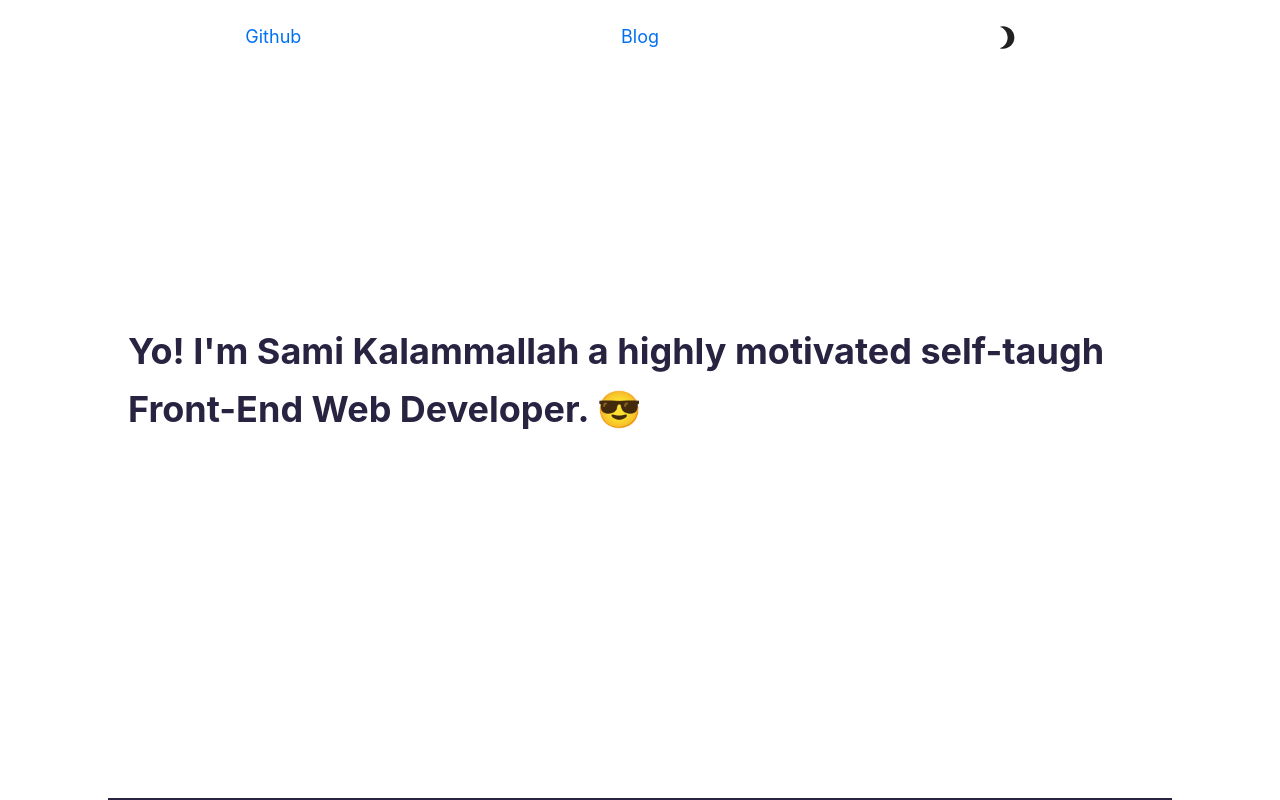
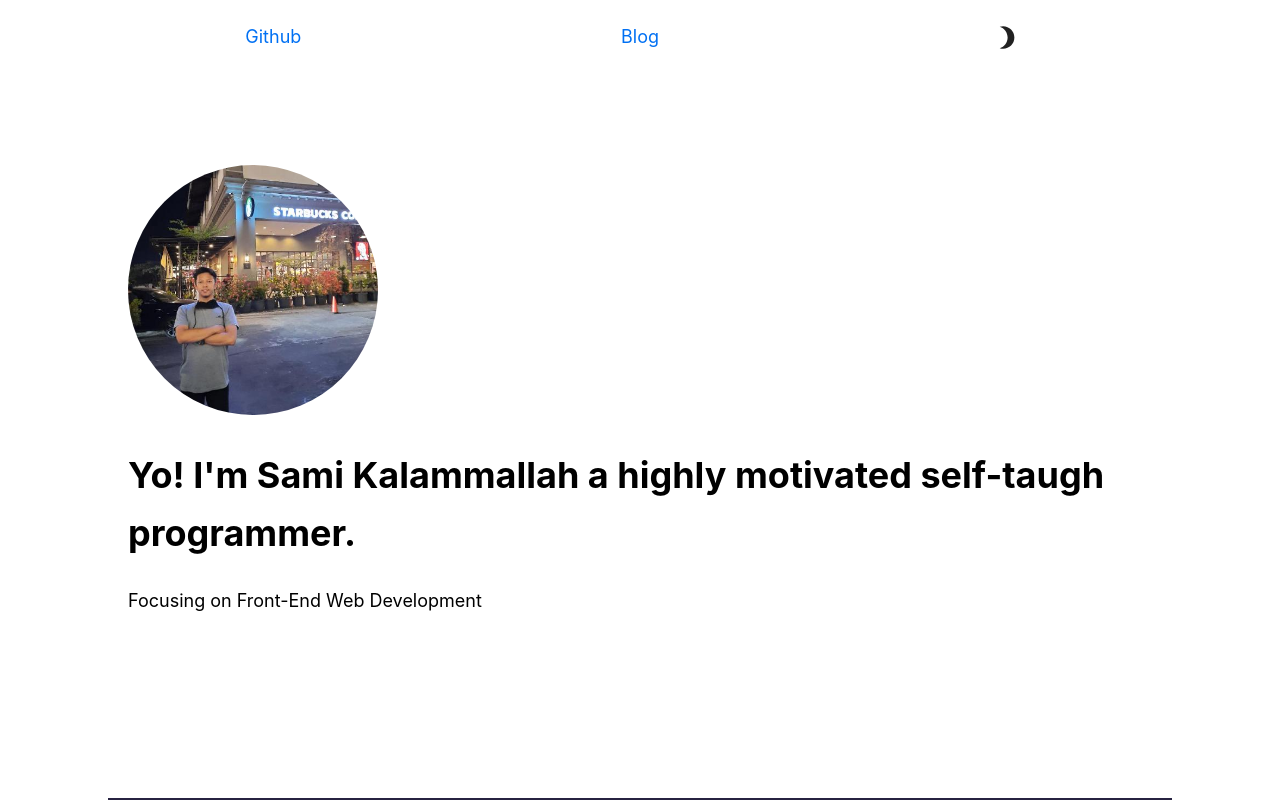
Before and after one commit to SamX23/my-blog, a Next.js app: page / in a window 1280 px wide. Shown: the top 800 px of the page. Built offline with nearby package versions, Linux system fonts and the light colour scheme.

Commit message:
add images, text and optimize styling

```diff
--- a/src/components/hero.tsx
+++ b/src/components/hero.tsx
@@ -9,10 +9,22 @@ export default function Hero({ home, name }: { home?: boolean; name: string }) {
       {home ? (
         <div className={hero.hero}>
           <div className={hero.hero__container}>
-            <h1>
-              Yo! I&apos;m {name} a highly motivated self-taugh Front-End Web
-              Developer. 😎
-            </h1>
+            <div className={hero.hero__images}>
+              <Image
+                priority
+                src="/images/profile.jpg"
+                alt={name}
+                className={utilStyles.borderCircle}
+                width={250}
+                height={250}
+              />
+            </div>
+            <div className={hero.hero__text}>
+              <h1>
+                Yo! I&apos;m {name} a highly motivated self-taugh programmer.
+              </h1>
+              <p>Focusing on Front-End Web Development</p>
+            </div>
           </div>
         </div>
       ) : (
```
